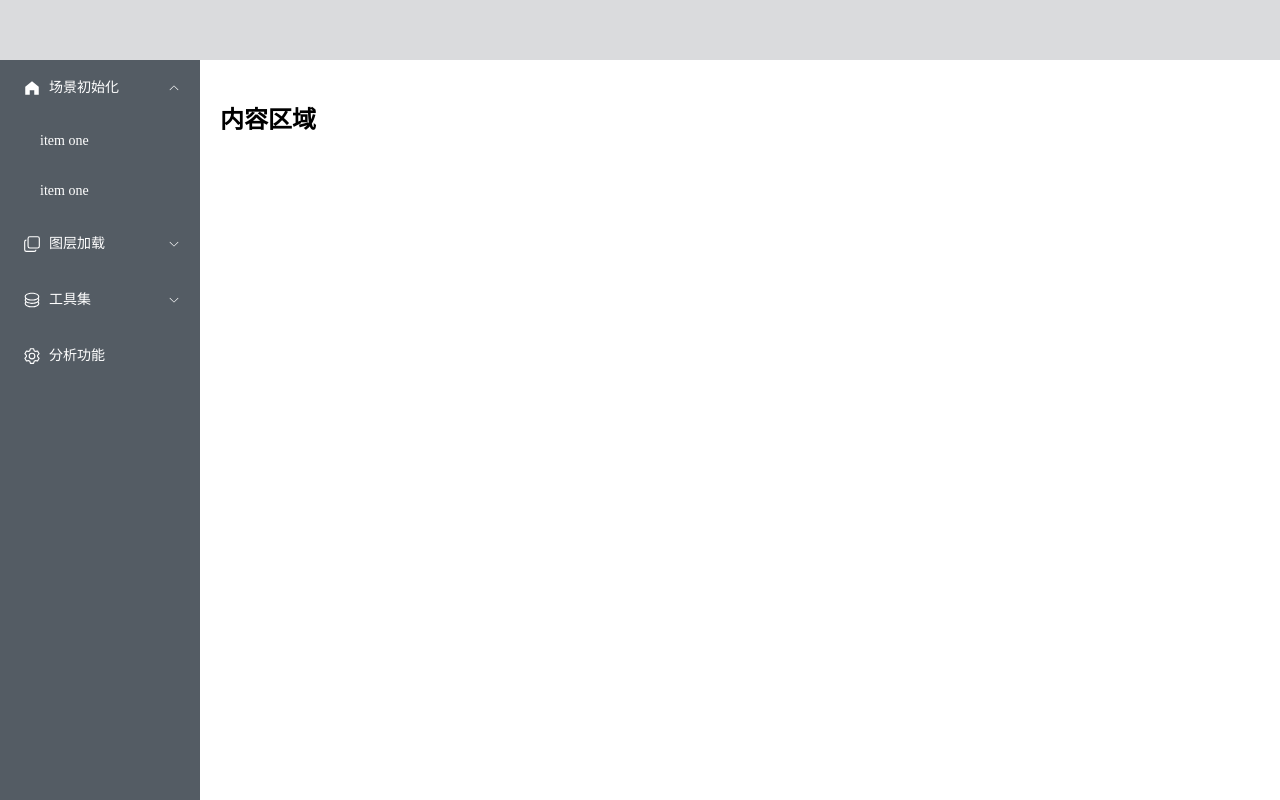
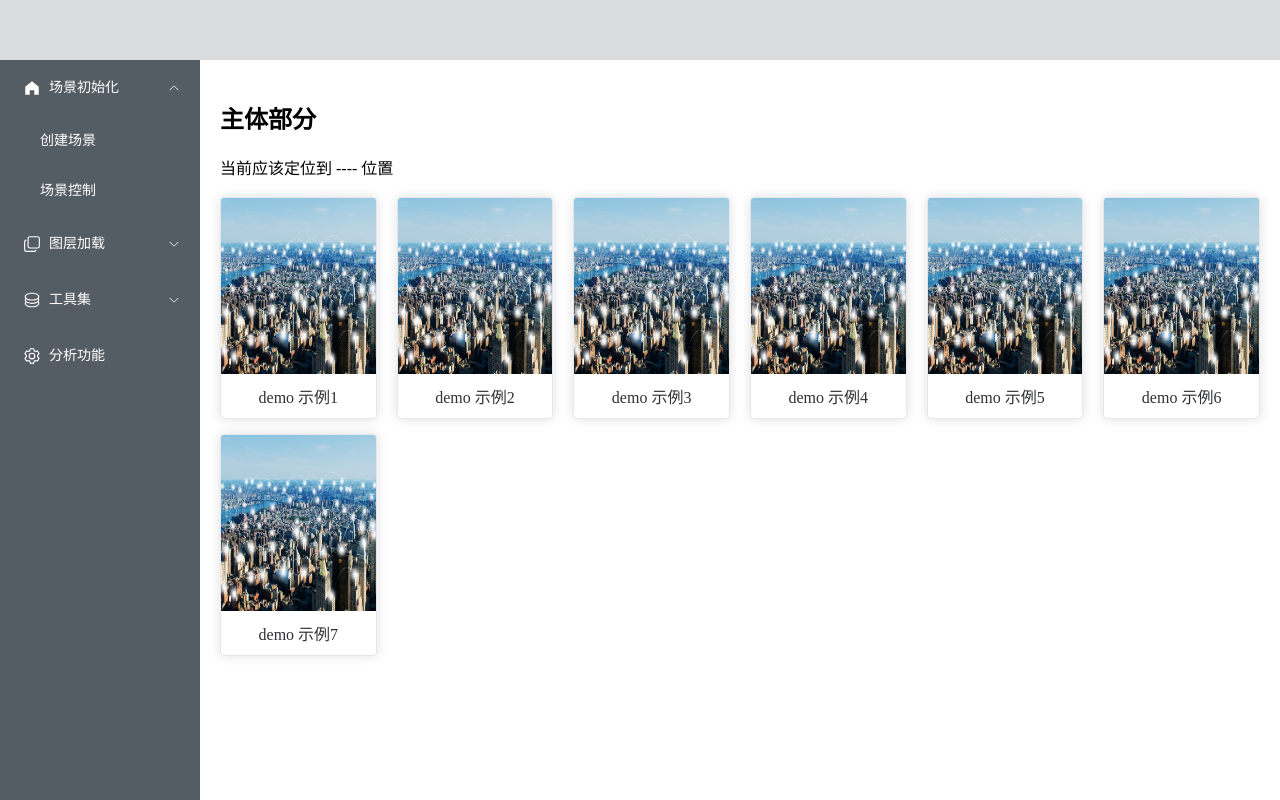
Before and after one commit to Toxicfy/demoDisplayProject, a Vue app: page / in a window 1280 px wide. Both pictures are taken after a click on the element "场景初始化". Built offline with nearby package versions, Linux system fonts and the light colour scheme.

Commit message:
feat: add components and value transmission

```diff
--- a/index.html
+++ b/index.html
@@ -4,7 +4,7 @@
     <meta charset="UTF-8" />
     <link rel="icon" href="/favicon.ico" />
     <meta name="viewport" content="width=device-width, initial-scale=1.0" />
-    <title>Vite App</title>
+    <title>示例</title>
   </head>
   <body>
     <div id="app"></div>
--- a/src/components/Aside.vue
+++ b/src/components/Aside.vue
@@ -5,7 +5,7 @@
                 active-text-color="#ffd04b"
                 :background-color="backgroundColor"
                 class="el-menu-vertical"
-                default-active="2"
+                default-active="1"
                 text-color="#fff"
                 @open="handleOpen"
                 @close="handleClose"
@@ -15,10 +15,14 @@
                         <el-icon>
                             <home-filled />
                         </el-icon>
-                        <span>场景初始化</span>
+                        <span>{{initOptions.title}}</span>
                     </template>
-                    <el-menu-item index="1-1">item one</el-menu-item>
-                    <el-menu-item index="1-2">item one</el-menu-item>
+                    <el-menu-item
+                        v-for="item in initOptions.children"
+                        :index="item.index"
+                        :key="item.index"
+                        @click="emit('handleLocation', item.index, item.name)"
+                    >{{ item.name }}</el-menu-item>
                 </el-sub-menu>
                 <el-sub-menu index="2">
                     <template #title>
@@ -57,11 +61,22 @@
 </template>
 
 <script lang="ts" setup>
+import { defineEmits } from 'vue'
 import {
     CopyDocument,
     HomeFilled,
-    Coin, View, Setting
+    Coin,
+    Setting
 } from '@element-plus/icons-vue'
+
+const initOptions = {
+    title: '场景初始化',
+    children: [
+        { index: 'createScene', name: '创建场景' },
+        { index: 'mapEvent', name: '场景控制' }
+    ]
+}
+const emit = defineEmits(['handleLocation'])
 
 const backgroundColor: string = '#545c64'
 
@@ -71,6 +86,7 @@ const handleOpen = (key: string, keyPath: string[]) => {
 const handleClose = (key: string, keyPath: string[]) => {
     console.log(key, keyPath)
 }
+
 </script>
 
 <style>
--- /dev/null
+++ b/src/components/Content.vue
@@ -0,0 +1,54 @@
+<template>
+    <h1>主体部分</h1>
+    <span>当前应该定位到 ---- {{ currentLocation }} 位置</span>
+    <br>
+    <br>
+    <el-row :gutter="20">
+        <el-col :span="4" v-for="item in 7" :key="item">
+            <el-card shadow="always">
+                <div class="img">
+                    <img src="../assets/cover.jpeg" alt="coverImage" />
+                </div>
+                <div class='text'>
+                    <span>demo 示例{{item}}</span>
+                </div>
+            </el-card>
+        </el-col>
+    </el-row>
+</template>
+
+<script setup lang="ts">
+import { defineProps } from 'vue'
+
+defineProps<{
+    currentLocation: string
+}>()
+
+</script>
+
+<style>
+.el-col {
+    margin-bottom: 15px;
+}
+.el-card__body {
+    cursor: pointer;
+    height: 220px;
+    padding: 0;
+}
+.el-card__body .img {
+    width: 100%;
+    height: 80%;
+}
+
+.el-card__body .img img {
+    width: 100%;
+    height: 100%;
+}
+
+.el-card__body .text {
+    display: flex;
+    align-items: center;
+    justify-content: center;
+    height: 20%;
+}
+</style>
--- a/src/components/Main.vue
+++ b/src/components/Main.vue
@@ -1,12 +1,21 @@
 <script setup lang="ts">
 import Aside from './Aside.vue'
+import Content from './Content.vue'
 // 任何在 <script setup> 声明的顶层的绑定 (包括变量，函数声明，以及 import 引入的内容) 都能在模板中直接使用
 // import 导入的内容也会以同样的方式暴露。意味着可以在模板表达式中直接使用导入的 helper 函数，并不需要通过 methods 选项来暴露它：
 
-import { ref } from 'vue'
-// 接受一个参数值并返回一个响应式且可改变的 ref 对象。ref 对象拥有一个指向内部值的单一属性 .value
-
+import { ref } from 'vue' // 接受一个参数值并返回一个响应式且可改变的 ref 对象。ref 对象拥有一个指向内部值的单一属性 .value
+import {ElMessage} from 'element-plus'
+let currentLocation = ref('')
 const headerHeight: string = '60px'
+const handleLocation = (key: string, name: string) => {
+    console.log(key, name)
+    currentLocation.value = key
+    ElMessage({
+      type: 'success',
+      message: `定位到${name}`
+    })
+}
 </script>
 
 <template>
@@ -14,10 +23,10 @@ const headerHeight: string = '60px'
     <el-header :height='headerHeight'/>
     <el-container>
       <el-aside width="200px">
-        <Aside class="aside-container"/>
+        <Aside class="aside-container" @handleLocation="handleLocation"/>
       </el-aside>
       <el-main>
-        <h1> 内容区域 </h1>
+        <Content :currentLocation="currentLocation"/>
       </el-main>
     </el-container>
   </div>
```
Also changed, not shown: src/App.vue (+5 -2 lines), src/assets/cover.jpeg (added).
